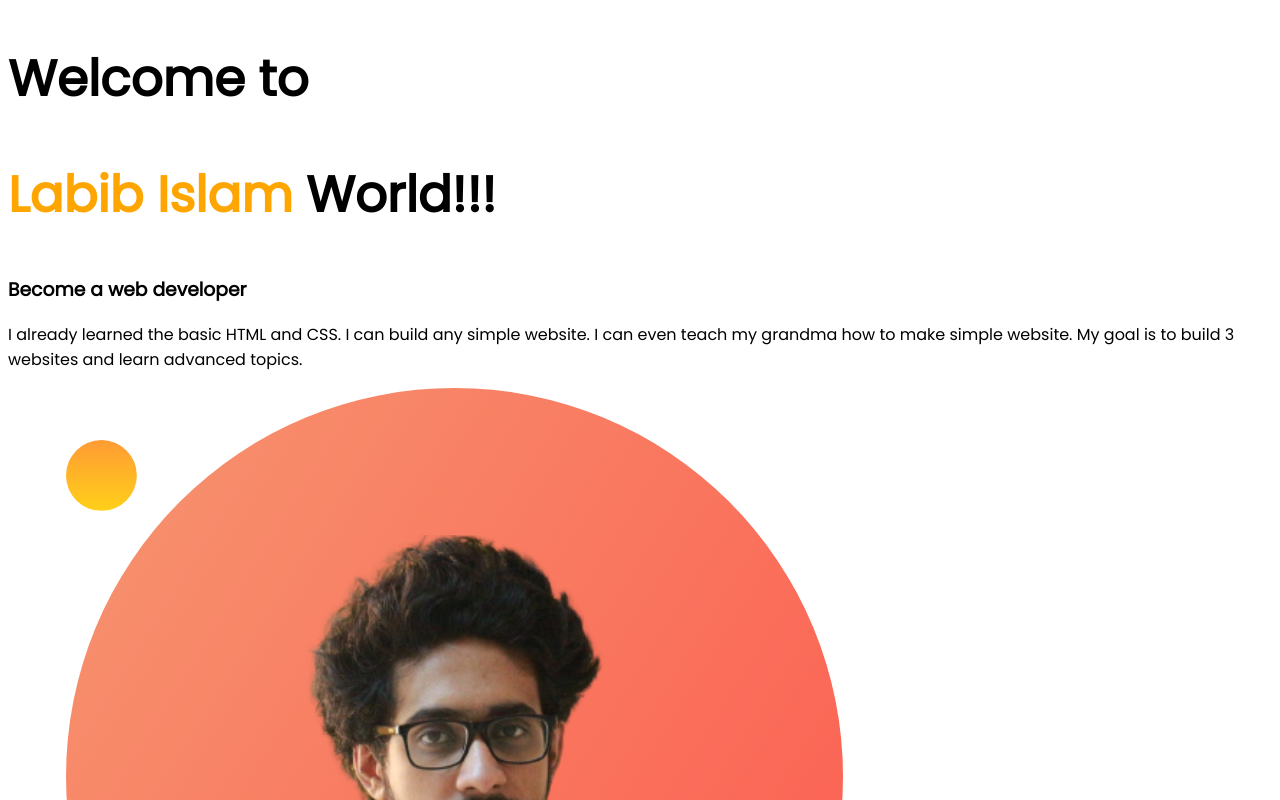
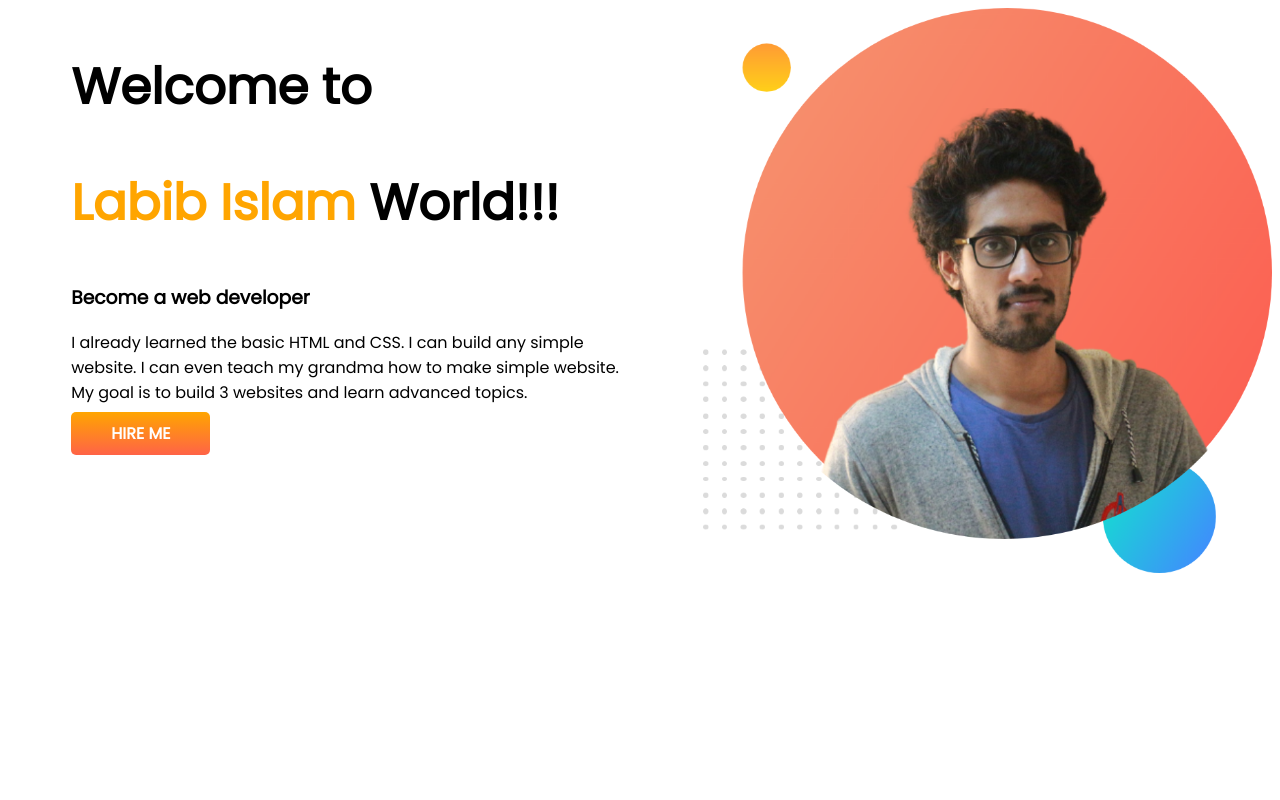
Before and after one commit to LabibIslam/developer-portfolio, a plain HTML site: page index.html in a window 1280 px wide. Shown: the top 800 px of the page. Drawn offline with Linux system fonts and the light colour scheme.

Commit message:
added a button and also added some text style

```diff
--- a/index.html
+++ b/index.html
@@ -11,13 +11,14 @@
 </head>
 <body>
     <section>
-        <div>
+        <div class="half-width">
             <h1>Welcome to</h1>
             <h1><span class="orange-color">Labib Islam</span> World!!!</h1>
             <h3>Become a web developer</h3>
             <p>I already learned the basic HTML and CSS. I can build any simple website. I can even teach my grandma how to make simple website. My goal is to build 3 websites and learn advanced topics.</p>
+            <a target="_blank" href="https://www.linkedin.com/in/labib-islam-742772205/" class="link-button">HIRE ME</a>
         </div>
-        <div>
+        <div class="half-width">
             <img src="images/labib-with-bg.png" alt="labib with backgrond">
         </div>
     </section>
--- a/style.css
+++ b/style.css
@@ -1,9 +1,27 @@
-body{
-    font-family: 'Poppins', sans-serif;
+body {
+  font-family: "Poppins", sans-serif;
 }
-h1{
-    font-size: 50px;
+h1 {
+  font-size: 50px;
 }
-.orange-color{
-    color: orange;
+.orange-color {
+  color: orange;
 }
+section {
+  display: flex;
+}
+.half-width {
+  width: 50%;
+  padding-left: 5%;
+}
+.half-width img {
+  width: 100%;
+}
+.link-button {
+  text-decoration: none;
+  background-image: linear-gradient(orange, tomato);
+  padding: 10px 40px;
+  color: white;
+  font-weight: 600;
+  border-radius: 5px;
+}
```
